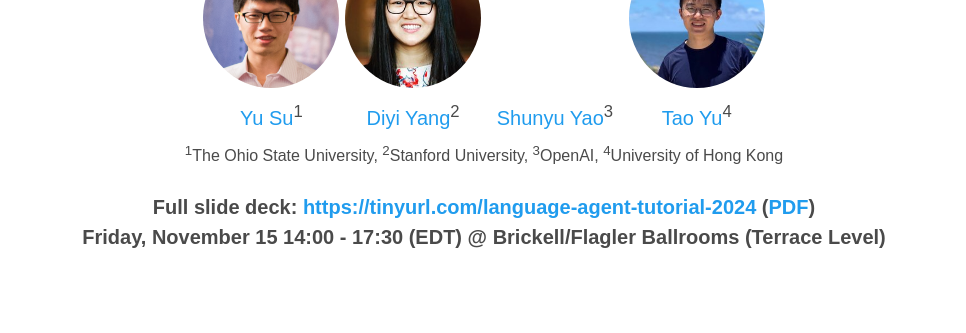
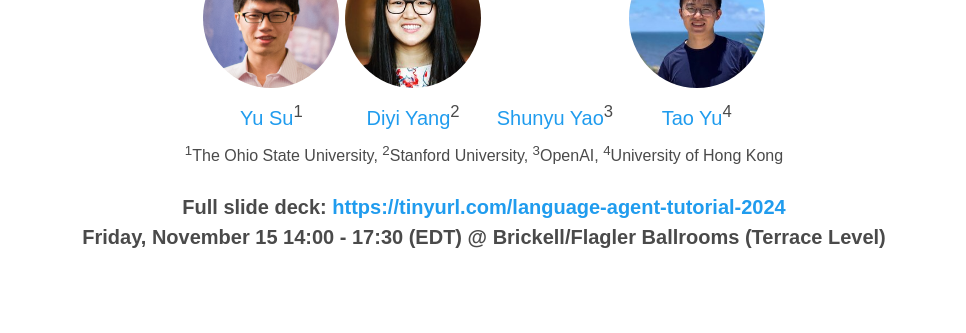
Before and after one commit to language-agent-tutorial/language-agent-tutorial.github.io, a plain HTML site: page index.html in a window 1280 px wide. Shown: the part 314-647 px from the top of the page, without its empty margins (156-1122 px from the left). Drawn offline with nearby package versions, Linux system fonts and the light colour scheme; some icons are missing; a web font is replaced by a local one.

Commit message:
Update index.html

```diff
--- a/index.html
+++ b/index.html
@@ -76,7 +76,7 @@
           </div>
           <br />
           <div class="is-size-5 publication-authors">
-            <b>Full slide deck: <a href="https://tinyurl.com/language-agent-tutorial-2024">https://tinyurl.com/language-agent-tutorial-2024</a> (<a href="slides/EMNLP 2024 Tutorial on Language Agents.pdf">PDF</a>)</b><br/>
+            <b>Full slide deck: <a href="https://tinyurl.com/language-agent-tutorial-2024">https://tinyurl.com/language-agent-tutorial-2024</a></b><br/>
             <b>Friday, November 15 14:00 - 17:30 (EDT) @ Brickell/Flagler Ballrooms (Terrace Level)</b>
           </div>
 
```
